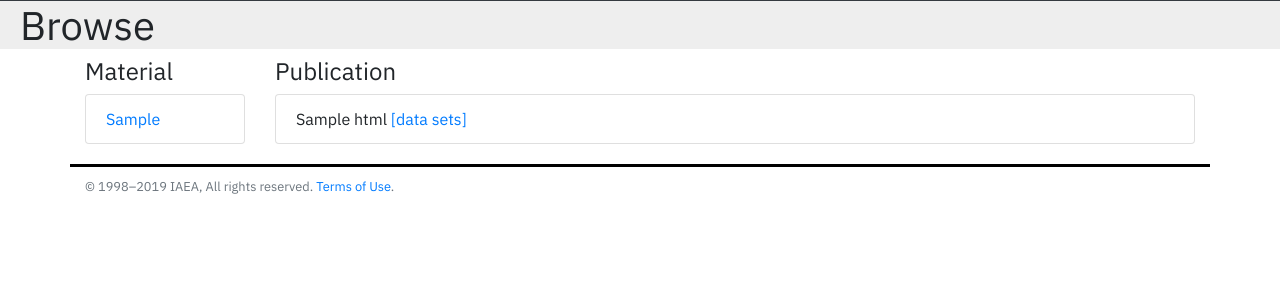
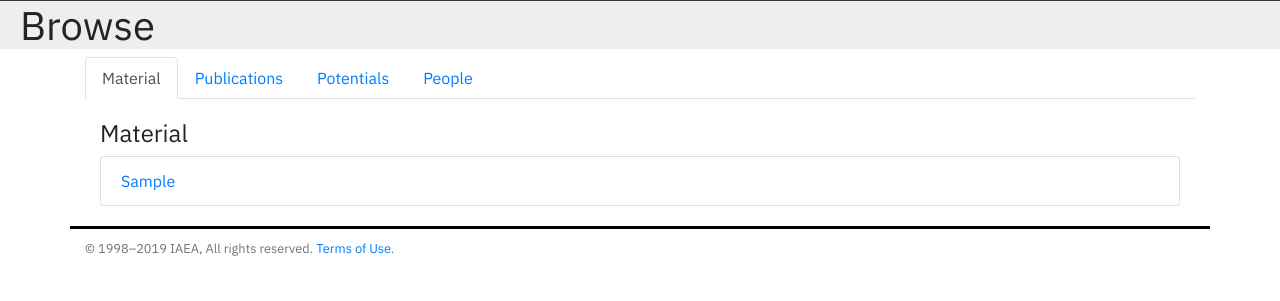
Before and after one commit to IAEA-NDS/cdb, a Django app: template cdbmeta/templates/cdbmeta/browse.html in a window 1280 px wide. Shown: the part 55-356 px from the top of the page. Run offline with Django 3.2, Linux system fonts and the light colour scheme; the template is opened without the code that fills it: most values are stand-ins (such as "Sample title", 1, 10 or a date in 2020); some libraries are stand-ins or nearby versions.

Commit message:
Add Potential model to cdbmeta

```diff
--- a/cdbmeta/admin.py
+++ b/cdbmeta/admin.py
@@ -1,13 +1,14 @@
 from django.contrib import admin
 
 from .models import (Attribution, LatticeParameters, Material,
-                     DataColumn, CDBRecord)
+                     DataColumn, CDBRecord, Potential)
 from .models import CDBRecord
 
 admin.site.register(Attribution)
 admin.site.register(LatticeParameters)
 admin.site.register(Material)
 admin.site.register(DataColumn)
+admin.site.register(Potential)
 
 
 class CDBRecordAdmin(admin.ModelAdmin):
--- a/cdbmeta/filters.py
+++ b/cdbmeta/filters.py
@@ -26,6 +26,8 @@ class CDBRecordFilter(django_filters.FilterSet):
                             lookup_expr='gte')
     energy__lte = django_filters.NumberFilter(name='energy',
                             lookup_expr='lte')
+    potential__pk = django_filters.NumberFilter(
+            name='potential__pk', lookup_expr='exact')
 
 
     class Meta:
--- a/cdbmeta/static/cdbmeta/css/custom.css
+++ b/cdbmeta/static/cdbmeta/css/custom.css
@@ -3,6 +3,14 @@ body {
 
 .content-container {
     max-width: 800px;
+}
+
+p#data-amount-banner {
+    padding: 10px 0 10px 0;
+}
+
+div.xn-tab-content {
+    padding-top: 20px;
 }
 
 footer .container {
--- a/cdbmeta/templates/cdbmeta/browse.html
+++ b/cdbmeta/templates/cdbmeta/browse.html
@@ -3,12 +3,29 @@
 
 {% block content %}
 <h1>Browse</h1>
-
 <div class="container">
 
-<div class="row">
+<!-- Tabbed navigation for Browse categories -->
+<ul class="nav nav-tabs xn-tab-nav" id="browse-tab-nav">
+  <li class="nav-item">
+    <a class="nav-link active" data-toggle="tab" href="#browse-material">Material</a>
+  </li>
+  <li class="nav-item">
+    <a class="nav-link" data-toggle="tab" href="#browse-publications">Publications</a>
+  </li>
+  <li class="nav-item">
+    <a class="nav-link" data-toggle="tab" href="#browse-potentials">Potentials</a>
+  </li>
+  <li class="nav-item">
+    <a class="nav-link" data-toggle="tab" href="#browse-people">People</a>
+  </li>
+</ul>
 
-<div class="col-sm-2">
+<!-- Tab panes -->
+<div class="tab-content xn-tab-content">
+
+<!-- Materials pane -->
+<div class="tab-pane container active" id="browse-material">
 <h4>Material</h4>
 <ul class="list-group">
 {% for material in materials %}
@@ -17,8 +34,9 @@
 </ul>
 </div>
 
-<div class="col-sm-10">
-<h4>Publication</h4>
+
+<div class="tab-pane container" id="browse-publications">
+<h4>Publications</h4>
 <ul class="list-group">
 {% for ref in refs %}
 <li class="list-group-item">{{ ref.html|safe }} <a href="/cdbmeta/?attribution__publication_doi={{ ref.doi|urlencode:"" }}">[data sets]</a></li>
@@ -26,6 +44,44 @@
 </ul>
 </div>
 
+
+<div class="tab-pane container" id="browse-potentials">
+<h4>Potentials</h4>
+
+<table class="table table-striped">
+<thead>
+<tr>
+<th>Data Link</th>
+<th>Filename</th>
+<th>Reference</th>
+<th>Comment</th>
+</tr>
+</thead>
+<tbody>
+{% for potential in potentials %}
+<tr>
+<td class="align-middle"><a href="/cdbmeta/?potential__pk={{ potential.pk }}">data</a></td>
+<td class="align-middle">{{ potential.link|safe }}</td>
+<td class="small">{{ potential.source.html|safe }}</td>
+<td class="small">{{ potential.comment }}</td>
+</tr>
+{% endfor %}
+</tbody>
+</table>
+
 </div>
+
+
+<div class="tab-pane container" id="browse-people">
+<h4>People</h4>
+<ul class="list-group">
+{% for person in people %}
+<li class="list-group-item"><a href="/cdbmeta/?attribution__person__name={{ person|urlencode:"" }}">{{ person }}</a>, {{ person.institution }}, {{ person.institution.country.name }}</li>
+{% endfor %}
+</ul>
+</div>
+
+</div><!-- Tab panes -->
+
 </div>
 {% endblock %}
--- a/cdbmeta/templates/cdbmeta/index.html
+++ b/cdbmeta/templates/cdbmeta/index.html
@@ -9,7 +9,7 @@
 <h4>About CascadesDB</h4>
 <p>CascadesDB is a database of molecular dynamics simulations of collision cascades, developed by the International Atomic Energy Agency. The project was initiated by the <a href="https://www-amdis.org/meetings/ccn-5/">5th meeting</a> of the IAEA's <a href="https://www-amdis.org/CCN/">Code Centres Network</a> in November 2017 to enhance the usage and long-term curation of collisional cascade simulations for the analysis and prediction of radiation damage in materials for fusion and fission applications.</p>
 
-<p>There is currently about {{ total_size }} of data in {{ total_sims }} simulations across {{ narchives }} archives.</p>
+<p id="data-amount-banner" class="text-center bg-dark text-white">There are currently about {{ total_size }} of data in {{ total_sims }} simulations across {{ narchives }} archives.</p>
 
 <h4>Advisory Board</h4>
 <p>The development and maintenance of CascadesDB is overseen by an international scientific committee with the following membership:</p>
```
Also changed, not shown: cdbmeta/models.py (+31 -0 lines), cdbmeta/views.py (+15 -3 lines), cdbmeta/migrations/0018_auto_20191020_1817.py (added).
